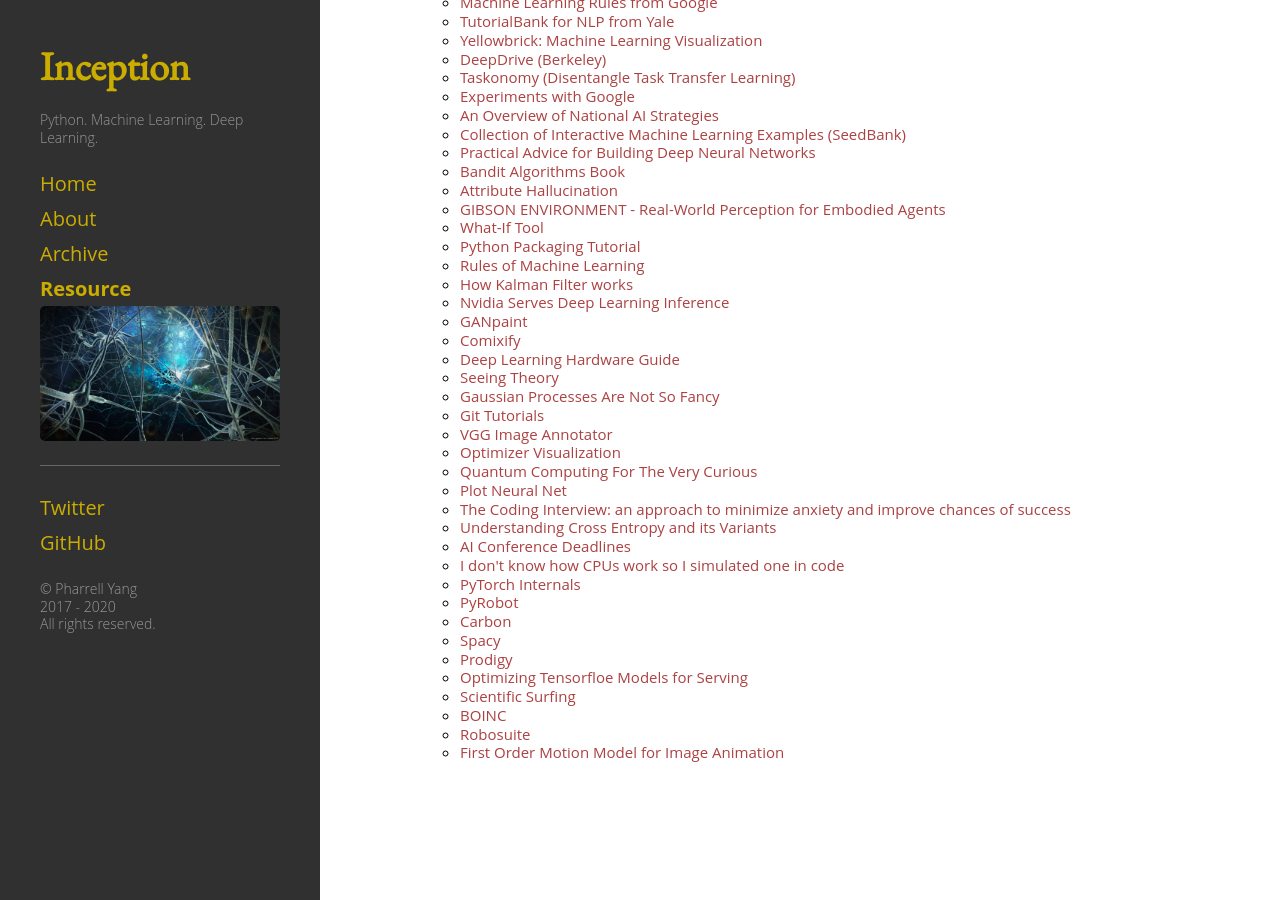
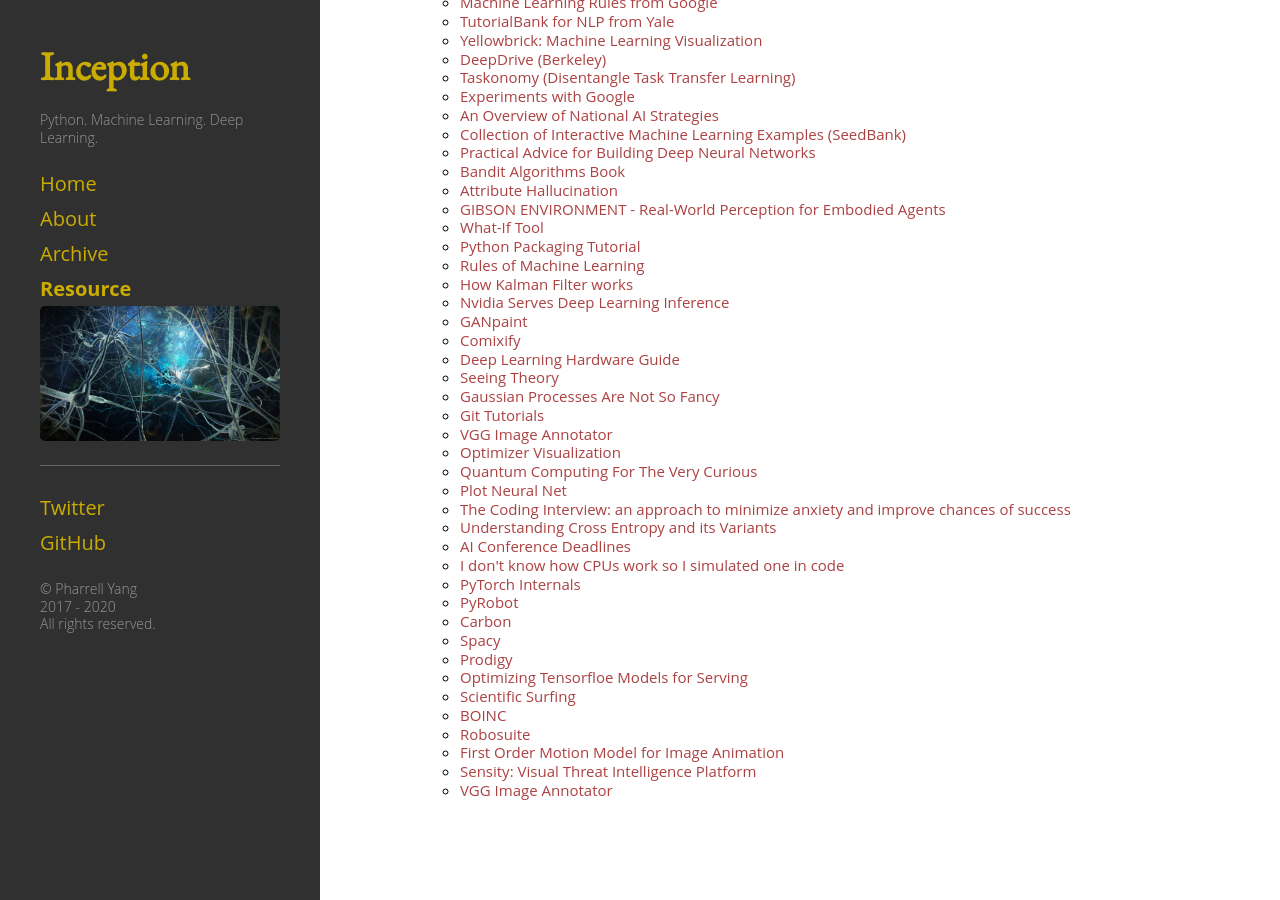
Before and after one commit to pharrellyhy/pharrellyhy.github.io.bakcup, a Jekyll site: the page built from resource.md, in a window 1280 px wide and 900 px high, scrolled down 4222 px. Built offline with Jekyll 4.4.1, drawn with Linux system fonts in a browser that asks for light colours.

Commit message:
Update resource.

```diff
--- a/_data/nav.yml
+++ b/_data/nav.yml
@@ -738,3 +738,9 @@
 
     - title: "First Order Motion Model for Image Animation"
       url: "https://aliaksandrsiarohin.github.io/first-order-model-website/"
+
+    - title: "Sensity: Visual Threat Intelligence Platform"
+      url: "https://sensity.ai"
+
+    - title: "VGG Image Annotator"
+      url: "http://www.robots.ox.ac.uk/~vgg/software/via/"
```
